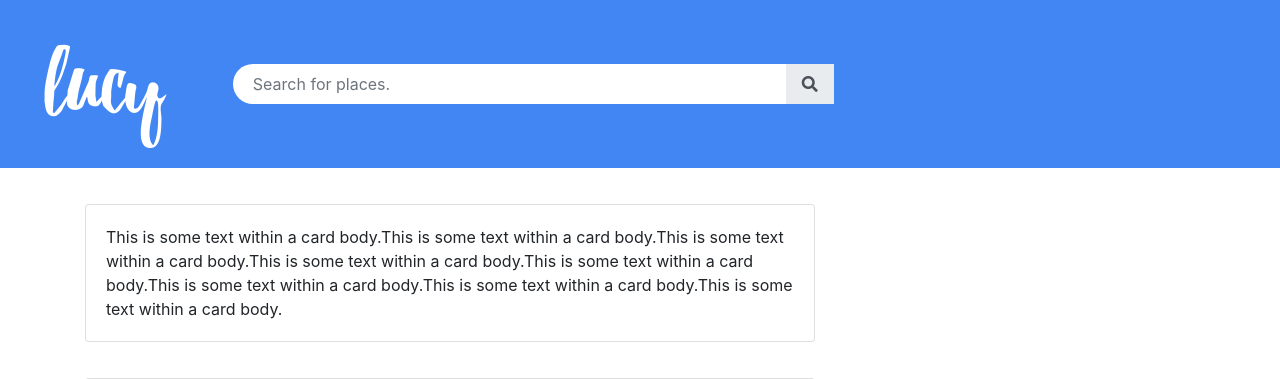
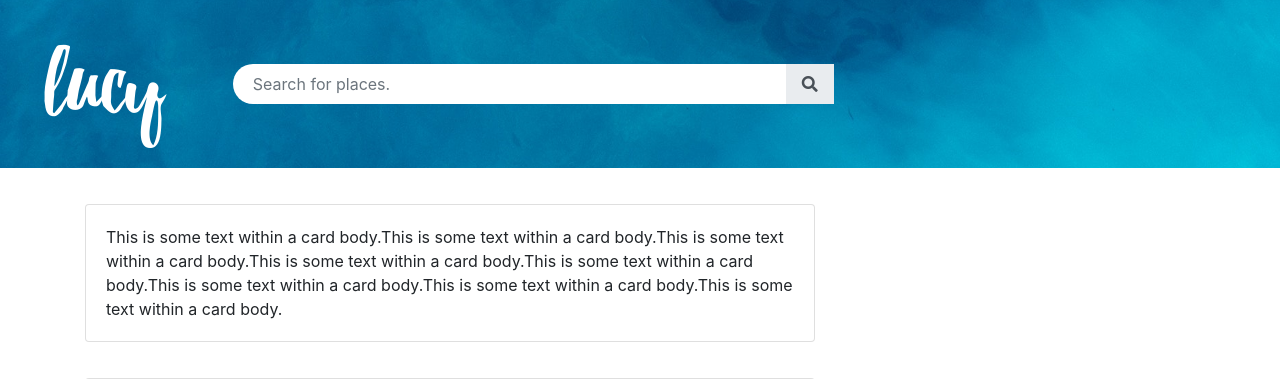
Before and after one commit to aakash11shukla/lucy, a Django app: page /query/ in a window 1280 px wide. Shown: the top 379 px of the page. Run offline with Django 3.2, Linux system fonts and the light colour scheme; some libraries are stand-ins or nearby versions.

Commit message:
css update

```diff
--- a/lucy_django/app/static/app/css/main.css
+++ b/lucy_django/app/static/app/css/main.css
@@ -12,7 +12,11 @@
 }
 
 .row-background {
-    background-color: #4286f4;
+     background: url(../images/row_1.jpg) no-repeat center center fixed;
+    -webkit-background-size: cover;
+    -moz-background-size: cover;
+    -o-background-size: cover;
+    background-size: cover;
 }
 
 .vertical-center {
```
Also changed, not shown: lucy_django/app/static/app/images/row_1.jpg (added), 1 other file.
